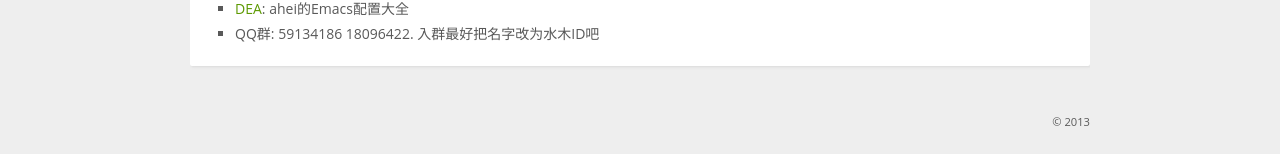
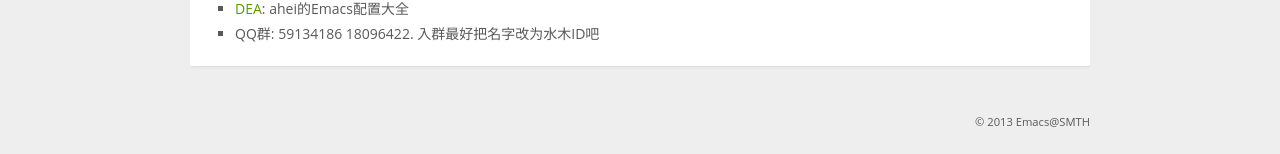
Before and after one commit to smacs/smacs.github.io, a Jekyll site: the page built from faq/index.md, in a window 1280 px wide and 900 px high, scrolled down 5017 px. Shown: the part 743-897 px from the top of the window. Built offline with Jekyll 4.4.1, drawn with Linux system fonts in a browser that asks for light colours; Markdown is read by kramdown in place of the engine named in the settings.

Commit message:
Add author info

```diff
--- a/_config.yml
+++ b/_config.yml
@@ -1,3 +1,4 @@
+author: Emacs@SMTH
 safe: true
 url: http://smacs.github.com
 title: 水木社区Emacs版
```
